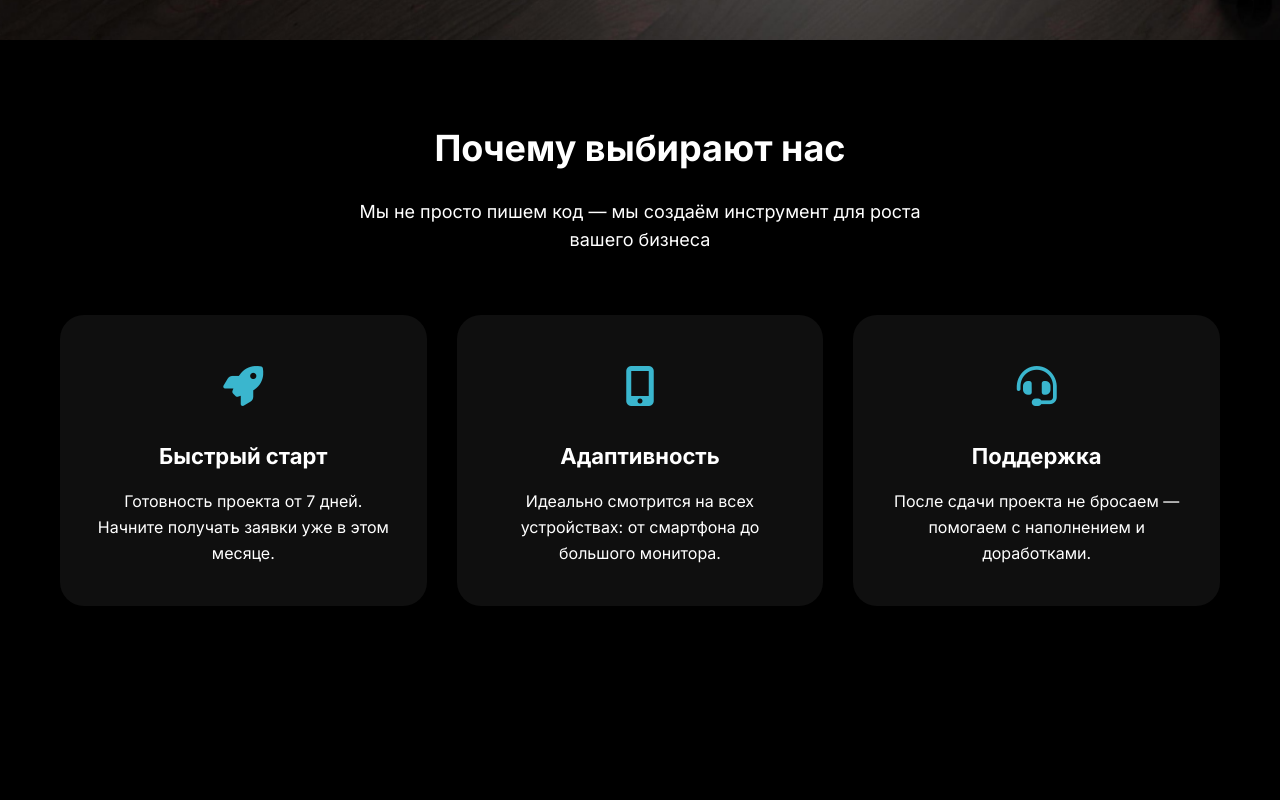
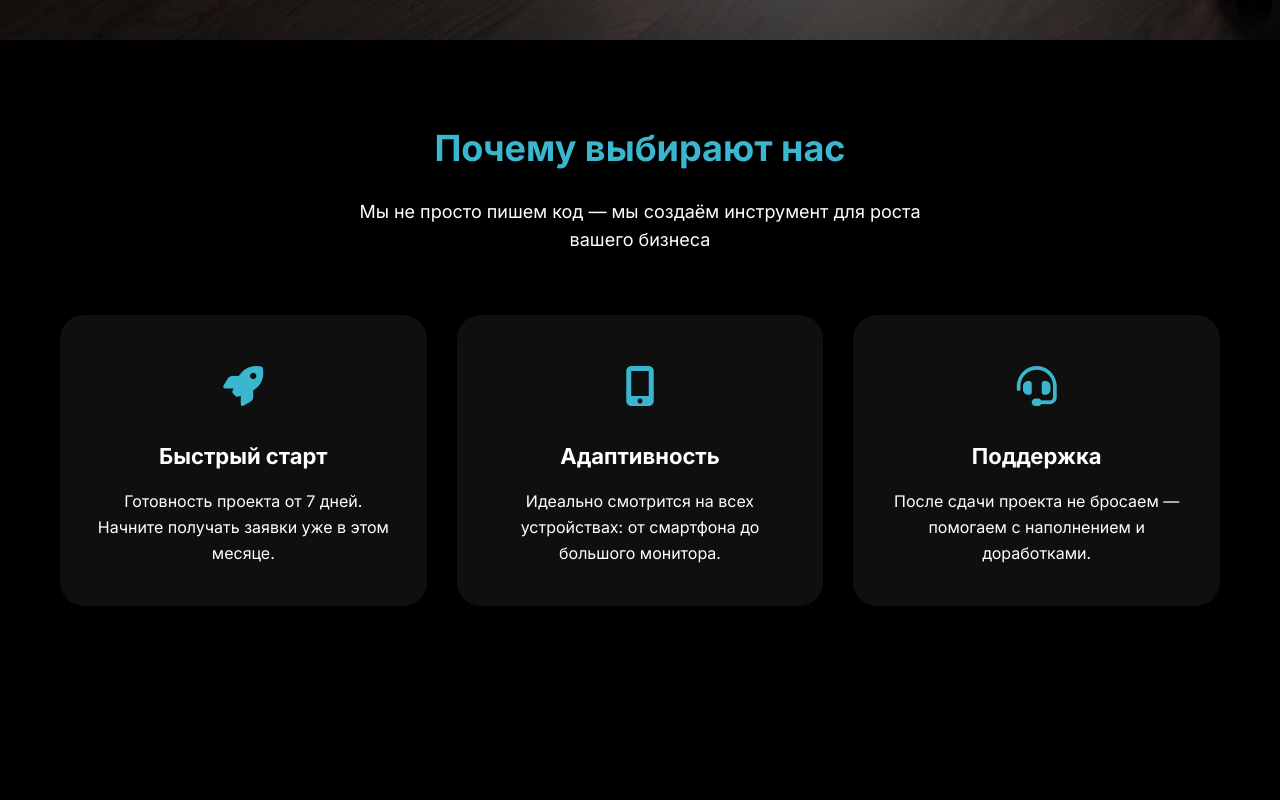
Before and after one commit to wja36rus/wdesing, a plain HTML site: page index.html in a window 1280 px wide. Shown: the part 920-1720 px from the top of the page. Drawn offline with nearby package versions, Linux system fonts and the light colour scheme.

Commit message:
Update style.css

```diff
--- a/style.css
+++ b/style.css
@@ -150,7 +150,7 @@ body {
   font-size: 36px;
   font-weight: 700;
   margin-bottom: 20px;
-  color: #ffffff;
+  color: #3ab6ce;
 }
 
 .section-subtitle {
```
